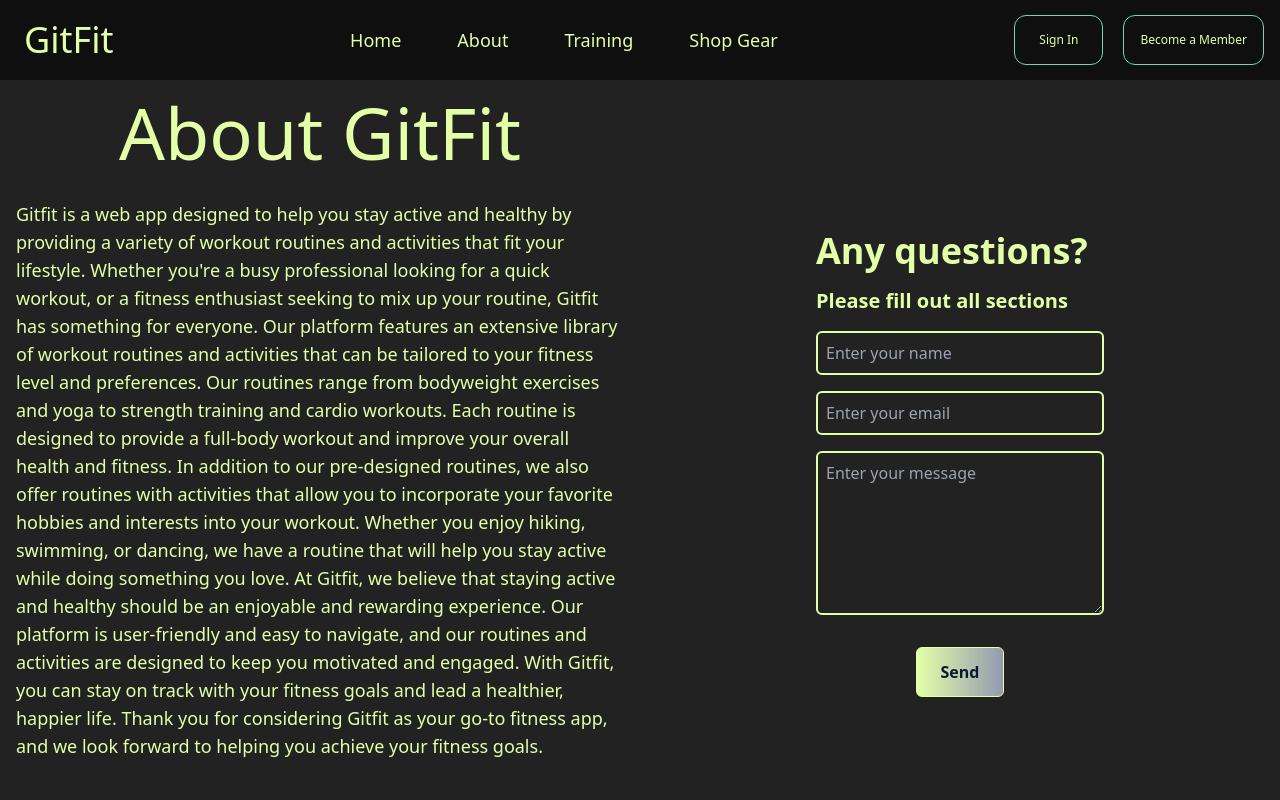
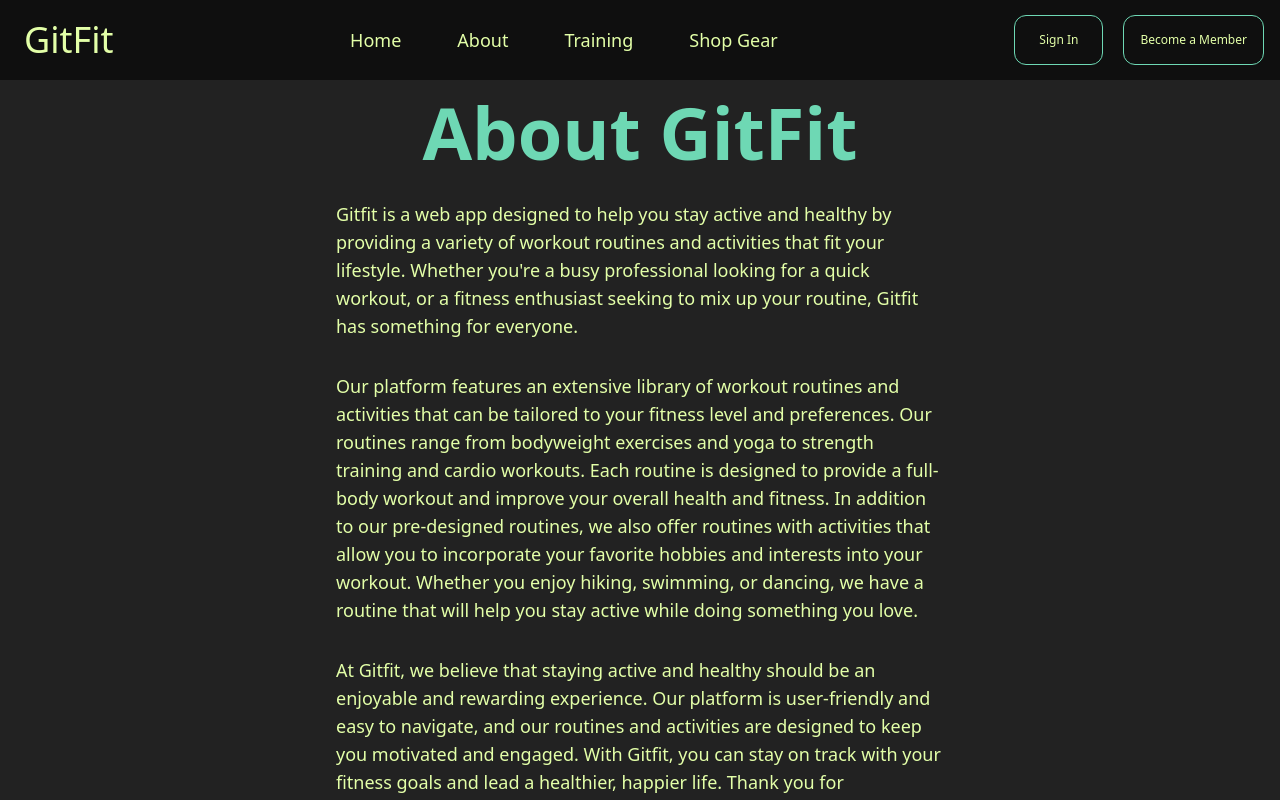
Before and after one commit to AMT98/FitnessTracker_Front-End, a React (Create React App) app: page /about in a window 1280 px wide. Shown: the top 800 px of the page. Built offline with nearby package versions, Linux system fonts and the light colour scheme.

Commit message:
Add styles to home and about page

```diff
--- a/src/components/About.js
+++ b/src/components/About.js
@@ -2,45 +2,52 @@ import React from "react";
 
 const About = () => {
   return (
-    <div className="flex md:flex-row flex-col">
-      <div className="w-full h-screen bg-[#222222]  p-4 text-[#E3FFA8] flex flex-col gap-8 items-center">
-        <h1 className="text-7xl">About GitFit</h1>
+    <div className="bg-[#222222] flex md:flex-col flex-row w-screen h-screen">
+      <div className="w-[50%] ml-[25%] p-4 text-[#E3FFA8] flex flex-col gap-8 items-center">
+        <h1 className="text-7xl text-[#6ED8B4] font-bold ">About GitFit</h1>
         <h1 className="text-sm md:text-lg">
           Gitfit is a web app designed to help you stay active and healthy by
           providing a variety of workout routines and activities that fit your
           lifestyle. Whether you're a busy professional looking for a quick
           workout, or a fitness enthusiast seeking to mix up your routine,
-          Gitfit has something for everyone. Our platform features an extensive
-          library of workout routines and activities that can be tailored to
-          your fitness level and preferences. Our routines range from bodyweight
-          exercises and yoga to strength training and cardio workouts. Each
-          routine is designed to provide a full-body workout and improve your
-          overall health and fitness. In addition to our pre-designed routines,
-          we also offer routines with activities that allow you to incorporate
-          your favorite hobbies and interests into your workout. Whether you
-          enjoy hiking, swimming, or dancing, we have a routine that will help
-          you stay active while doing something you love. At Gitfit, we believe
-          that staying active and healthy should be an enjoyable and rewarding
-          experience. Our platform is user-friendly and easy to navigate, and
-          our routines and activities are designed to keep you motivated and
-          engaged. With Gitfit, you can stay on track with your fitness goals
-          and lead a healthier, happier life. Thank you for considering Gitfit
-          as your go-to fitness app, and we look forward to helping you achieve
-          your fitness goals.
+          Gitfit has something for everyone.
+        </h1>
+        <h1 className="text-sm md:text-lg">
+          Our platform features an extensive library of workout routines and
+          activities that can be tailored to your fitness level and preferences.
+          Our routines range from bodyweight exercises and yoga to strength
+          training and cardio workouts. Each routine is designed to provide a
+          full-body workout and improve your overall health and fitness. In
+          addition to our pre-designed routines, we also offer routines with
+          activities that allow you to incorporate your favorite hobbies and
+          interests into your workout. Whether you enjoy hiking, swimming, or
+          dancing, we have a routine that will help you stay active while doing
+          something you love.
+        </h1>
+        <h1 className="text-sm md:text-lg">
+          At Gitfit, we believe that staying active and healthy should be an
+          enjoyable and rewarding experience. Our platform is user-friendly and
+          easy to navigate, and our routines and activities are designed to keep
+          you motivated and engaged. With Gitfit, you can stay on track with
+          your fitness goals and lead a healthier, happier life. Thank you for
+          considering Gitfit as your go-to fitness app, and we look forward to
+          helping you achieve your fitness goals.
         </h1>
       </div>
       <div
         name="contact"
         className="w-full h-screen bg-[#222222] p-4 text-[#E3FFA8]"
       >
-        <div className="flex flex-col p-4 justify-center max-w-screen-lg mx-auto h-full">
+        <div className="flex flex-col p-4  max-w-screen-lg mx-auto h-full">
           <div className=" flex justify-center items-center">
             <form
               action="https://getform.io/f/a012141e-4460-45a9-9393-bb60cc0767c2"
               method="POST"
               className=" flex flex-col w-full md:w-1/2"
             >
-              <p className="text-4xl mb-4  font-bold ">Any questions?</p>
+              <p className="text-4xl mb-4  text-[#6ED8B4] font-bold ">
+                Any questions?
+              </p>
               <h1 className="text-xl mb-4  font-bold ">
                 Please fill out all sections
               </h1>
--- a/src/components/Home.js
+++ b/src/components/Home.js
@@ -6,40 +6,38 @@ const Home = () => {
   return (
     <>
       <div className="bg-[#000000] flex flex-col md:flex-row gap-11 h-screen w-screen">
-        <div>
-          <h1 className="text-8xl text-[#6ED8B4] font-bold capitalize">
+        <div className="flex md:ml-[14%] md:w-45% w-6/12 ml-[7%] mt-[4%] flex-col items-center">
+          <h1 className="text-4xl md:text-8xl text-[#6ED8B4] font-bold capitalize mb-[5%]">
             GitFit fitness club
           </h1>
-          <h2 className="text-4xl text-[#E3FFA8] font-bold capitalize">
+          <h2 className="md:text-4xl text-lg text-[#E3FFA8] font-bold capitalize mb-[3%]">
             Ignite Your Inner Fire and Conquer Your Fitness Goals
           </h2>
-          <h4 className="text-[#E3FFA8] text-xl">
+          <h4 className="text-[#E3FFA8] text-md md:text-lg mb-[3%]">
             Are you ready to unleash your inner badass and dominate your fitness
             journey like a true champion? It's time to ignite your inner fire
             and take control of your health and wellbeing with the help of
             GitFit.
+            <br></br>So what are you waiting for? It's time to unleash your
+            inner beast and start taking control of your fitness journey like a
+            true badass. Sign up today and join the revolution of fitness
+            warriors who are transforming their bodies and their lives.
           </h4>
-          <h4 className="text-[#E3FFA8] text-xl">
-            So what are you waiting for? It's time to unleash your inner beast
-            and start taking control of your fitness journey like a true badass.
-            Sign up today and join the revolution of fitness warriors who are
-            transforming their bodies and their lives.
-          </h4>
-          <div className="flex flex-row gap-4 ">
+          <div className="flex flex-row gap-4 items-center">
             <NavLink to="/login">
-              <button className="border p-3 md:p-4 md:px-6 border-[#6ED8B4] hover:border-[#E3FFA8] text-[#E3FFA8] font-bold duration-300 rounded-xl text-xs md:text-md hover:text-[#6ED8B4]">
+              <button className="border p-3 md:p-4 md:px-6 border-[#6ED8B4] hover:border-[#E3FFA8] text-[#E3FFA8] font-bold duration-300 rounded-xl text-xs md:text-lg hover:text-[#6ED8B4]">
                 Sign In
               </button>
             </NavLink>
             <NavLink to="/register">
-              <button className="border p-3 md:p-4 border-[#6ED8B4] font-bold hover:border-[#E3FFA8] text-[#E3FFA8] duration-300 rounded-xl text-xs md:text-md hover:text-[#6ED8B4]">
+              <button className="border p-3 md:p-4 border-[#6ED8B4] font-bold hover:border-[#E3FFA8] text-[#E3FFA8] duration-300 rounded-xl text-xs md:text-lg hover:text-[#6ED8B4]">
                 Become a Member
               </button>
             </NavLink>
           </div>
         </div>
         <div>
-          <img src={heroImg} alt="heroImg" />
+          <img src={heroImg} alt="heroImg" className="hidden md:block" />
         </div>
       </div>
     </>
```
